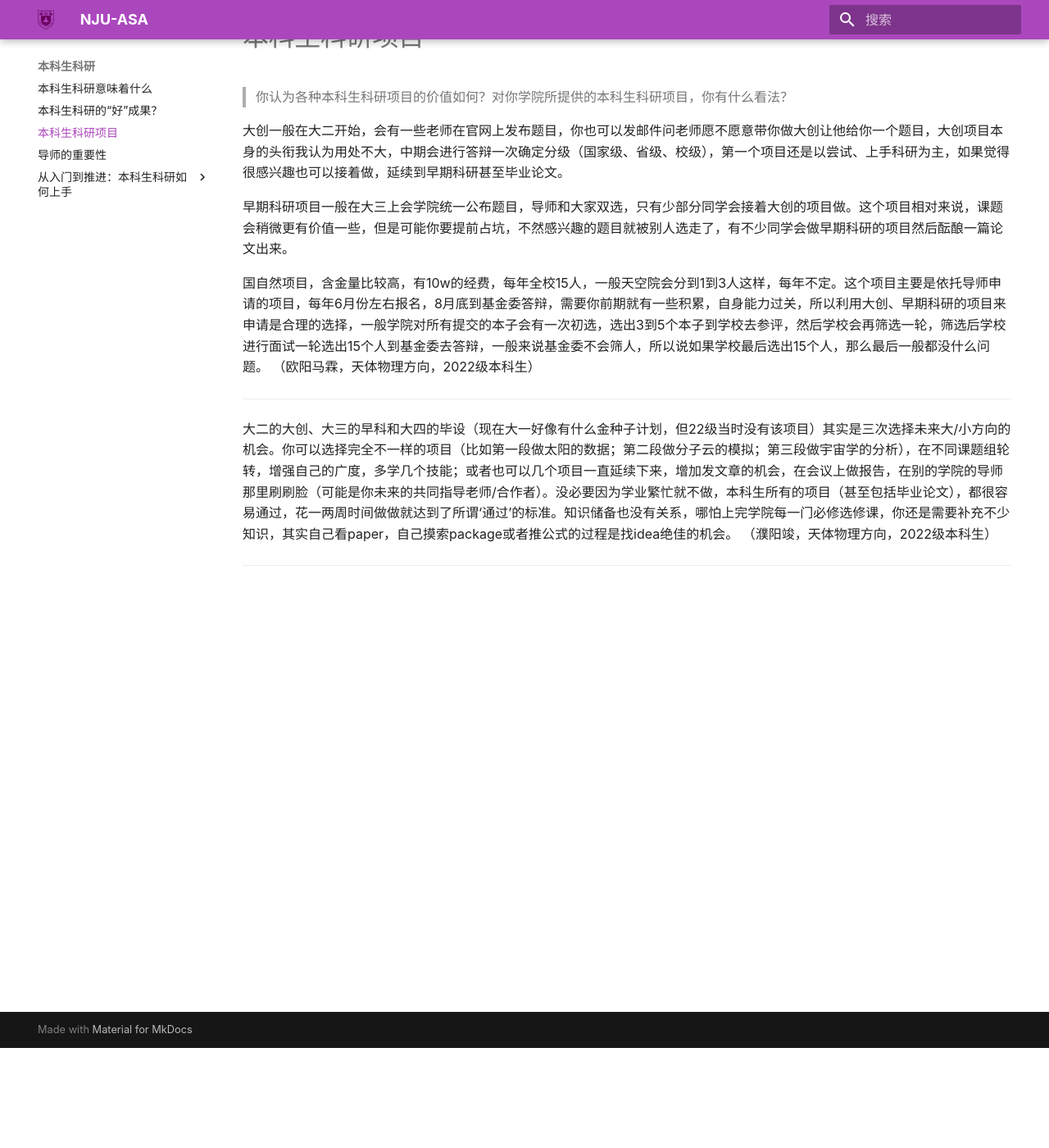
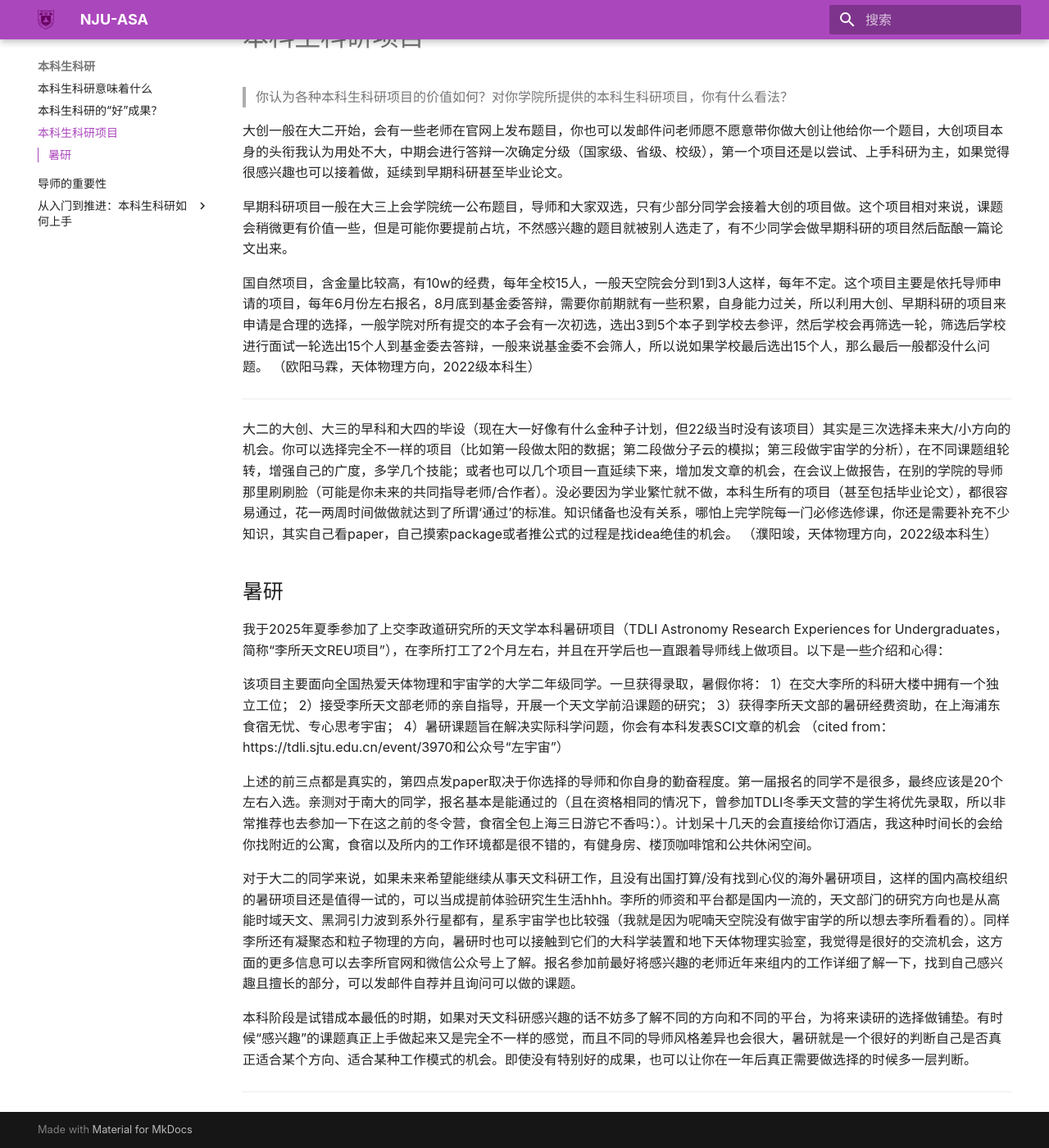
Before and after one commit to nju-astronomy/NJU-ASA, an MkDocs documentation site: the page built from docs/research_undergrad/projects.md, in a window 1280 px wide and 1400 px high, scrolled down 122 px. Shown: the whole window at 82% size. Built offline with MkDocs 1.6.1 and Material for MkDocs 9.7.7, drawn with Linux system fonts in a browser that asks for light colours; some web fonts are replaced.

Commit message:
Add summer research program details for astronomy students
Added information about summer research opportunities in astronomy at TDLI, including program details, benefits, and advice for students.

```diff
--- a/docs/research_undergrad/projects.md
+++ b/docs/research_undergrad/projects.md
@@ -11,4 +11,21 @@
 
 大二的大创、大三的早科和大四的毕设（现在大一好像有什么金种子计划，但22级当时没有该项目）其实是三次选择未来大/小方向的机会。你可以选择完全不一样的项目（比如第一段做太阳的数据；第二段做分子云的模拟；第三段做宇宙学的分析），在不同课题组轮转，增强自己的广度，多学几个技能；或者也可以几个项目一直延续下来，增加发文章的机会，在会议上做报告，在别的学院的导师那里刷刷脸（可能是你未来的共同指导老师/合作者）。没必要因为学业繁忙就不做，本科生所有的项目（甚至包括毕业论文），都很容易通过，花一两周时间做做就达到了所谓‘通过’的标准。知识储备也没有关系，哪怕上完学院每一门必修选修课，你还是需要补充不少知识，其实自己看paper，自己摸索package或者推公式的过程是找idea绝佳的机会。 （濮阳竣，天体物理方向，2022级本科生）
 
+## 暑研
+
+我于2025年夏季参加了上交李政道研究所的天文学本科暑研项目（TDLI Astronomy Research Experiences for Undergraduates，简称“李所天文REU项目”），在李所打工了2个月左右，并且在开学后也一直跟着导师线上做项目。以下是一些介绍和心得：
+
+该项目主要面向全国热爱天体物理和宇宙学的大学二年级同学。一旦获得录取，暑假你将：
+1）在交大李所的科研大楼中拥有一个独立工位；
+2）接受李所天文部老师的亲自指导，开展一个天文学前沿课题的研究；
+3）获得李所天文部的暑研经费资助，在上海浦东食宿无忧、专心思考宇宙；
+4）暑研课题旨在解决实际科学问题，你会有本科发表SCI文章的机会
+（cited from：https://tdli.sjtu.edu.cn/event/3970和公众号“左宇宙”）
+
+上述的前三点都是真实的，第四点发paper取决于你选择的导师和你自身的勤奋程度。第一届报名的同学不是很多，最终应该是20个左右入选。亲测对于南大的同学，报名基本是能通过的（且在资格相同的情况下，曾参加TDLI冬季天文营的学生将优先录取，所以非常推荐也去参加一下在这之前的冬令营，食宿全包上海三日游它不香吗：）。计划呆十几天的会直接给你订酒店，我这种时间长的会给你找附近的公寓，食宿以及所内的工作环境都是很不错的，有健身房、楼顶咖啡馆和公共休闲空间。
+
+对于大二的同学来说，如果未来希望能继续从事天文科研工作，且没有出国打算/没有找到心仪的海外暑研项目，这样的国内高校组织的暑研项目还是值得一试的，可以当成提前体验研究生生活hhh。李所的师资和平台都是国内一流的，天文部门的研究方向也是从高能时域天文、黑洞引力波到系外行星都有，星系宇宙学也比较强（我就是因为呢喃天空院没有做宇宙学的所以想去李所看看的）。同样李所还有凝聚态和粒子物理的方向，暑研时也可以接触到它们的大科学装置和地下天体物理实验室，我觉得是很好的交流机会，这方面的更多信息可以去李所官网和微信公众号上了解。报名参加前最好将感兴趣的老师近年来组内的工作详细了解一下，找到自己感兴趣且擅长的部分，可以发邮件自荐并且询问可以做的课题。
+
+本科阶段是试错成本最低的时期，如果对天文科研感兴趣的话不妨多了解不同的方向和不同的平台，为将来读研的选择做铺垫。有时候“感兴趣”的课题真正上手做起来又是完全不一样的感觉，而且不同的导师风格差异也会很大，暑研就是一个很好的判断自己是否真正适合某个方向、适合某种工作模式的机会。即使没有特别好的成果，也可以让你在一年后真正需要做选择的时候多一层判断。
+
 ---
```
